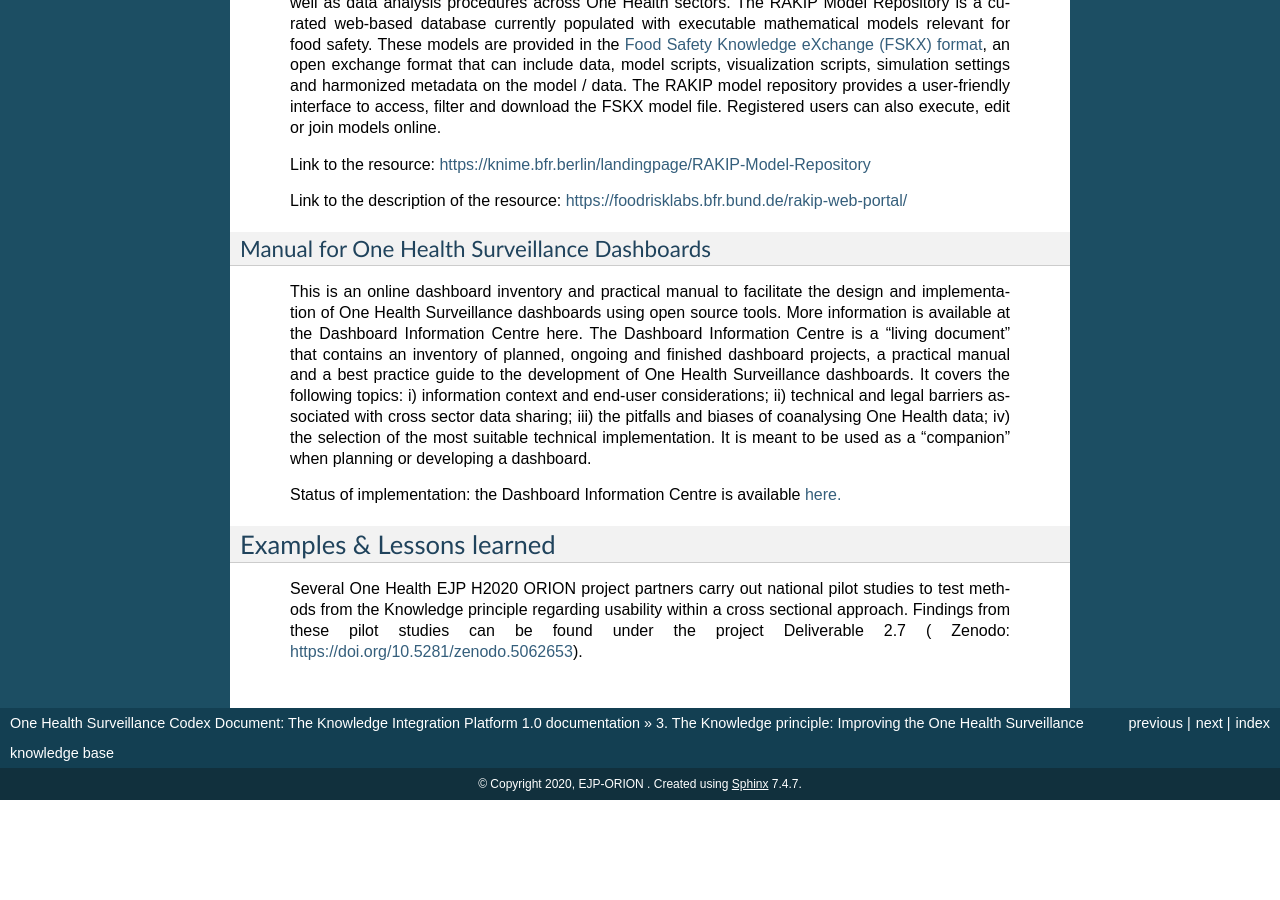
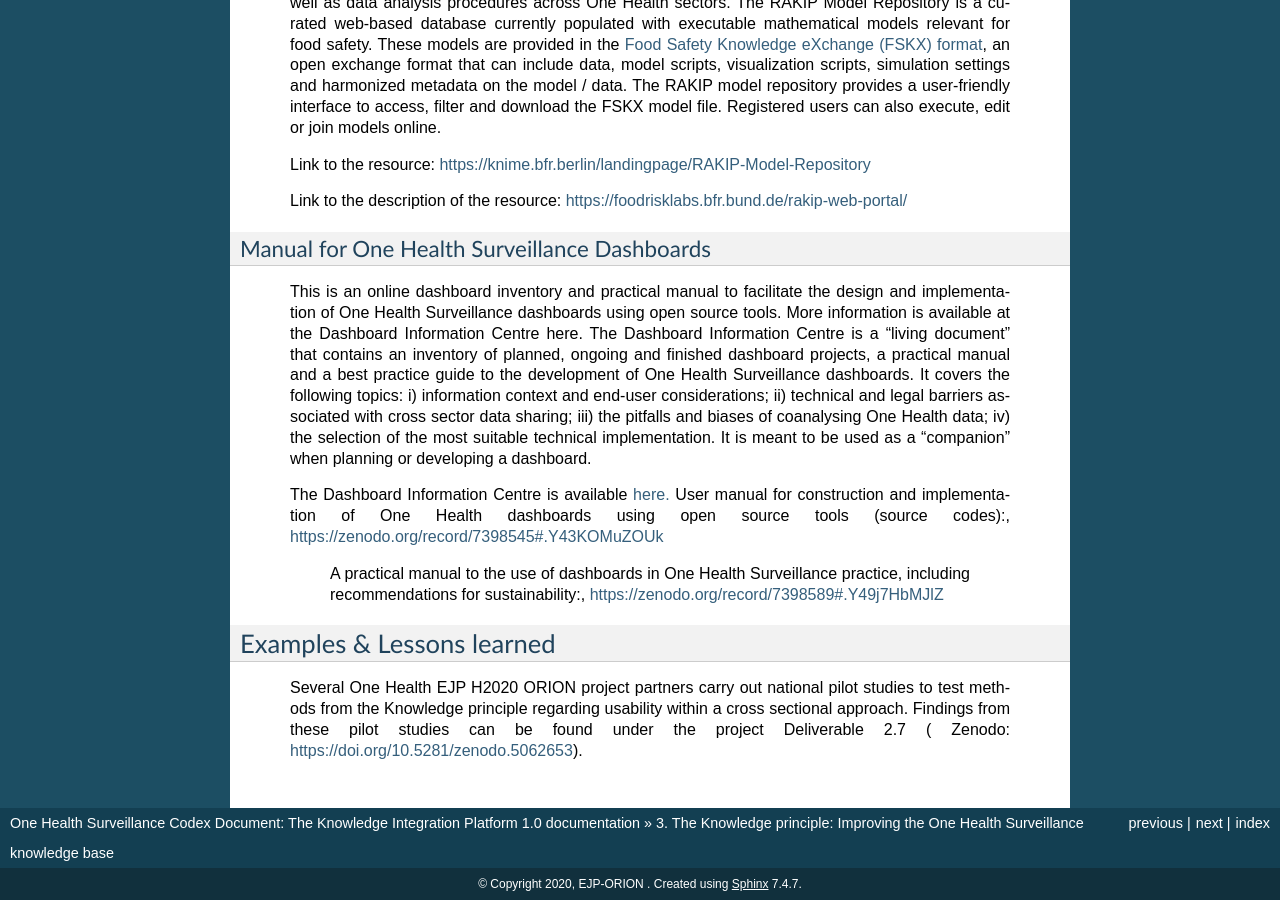
Before and after one commit to EJP-ORION/OH-Surveillance-Codex, a Sphinx documentation site: the page built from docs/3-knowledge-principle.rst, in a window 1280 px wide and 900 px high, scrolled down 1848 px. Built offline with Sphinx 7.4.7, drawn with Linux system fonts in a browser that asks for light colours; before the commit the page ends 2648 px from its top, so only the background shows below that.

Commit message:
Update dashboard section

```diff
--- a/docs/3-knowledge-principle.rst
+++ b/docs/3-knowledge-principle.rst
@@ -153,7 +153,10 @@ Manual for One Health Surveillance Dashboards
   One Health data; iv) the selection of the most suitable technical implementation. It is meant to be
   used as a “companion” when planning or developing a dashboard.
 
-  Status of implementation: the Dashboard Information Centre is available `here. <https://sva-se.github.io/MATRIX-dashboards/>`_
+  The Dashboard Information Centre is available `here. <https://sva-se.github.io/MATRIX-dashboards/>`_
+  User manual for construction and implementation of One Health dashboards using open source tools (source codes):, https://zenodo.org/record/7398545#.Y43KOMuZOUk
+
+   A  practical  manual  to  the  use  of  dashboards  in One  Health Surveillance practice, including recommendations for sustainability:, https://zenodo.org/record/7398589#.Y49j7HbMJlZ
 
 
 Examples & Lessons learned
```
